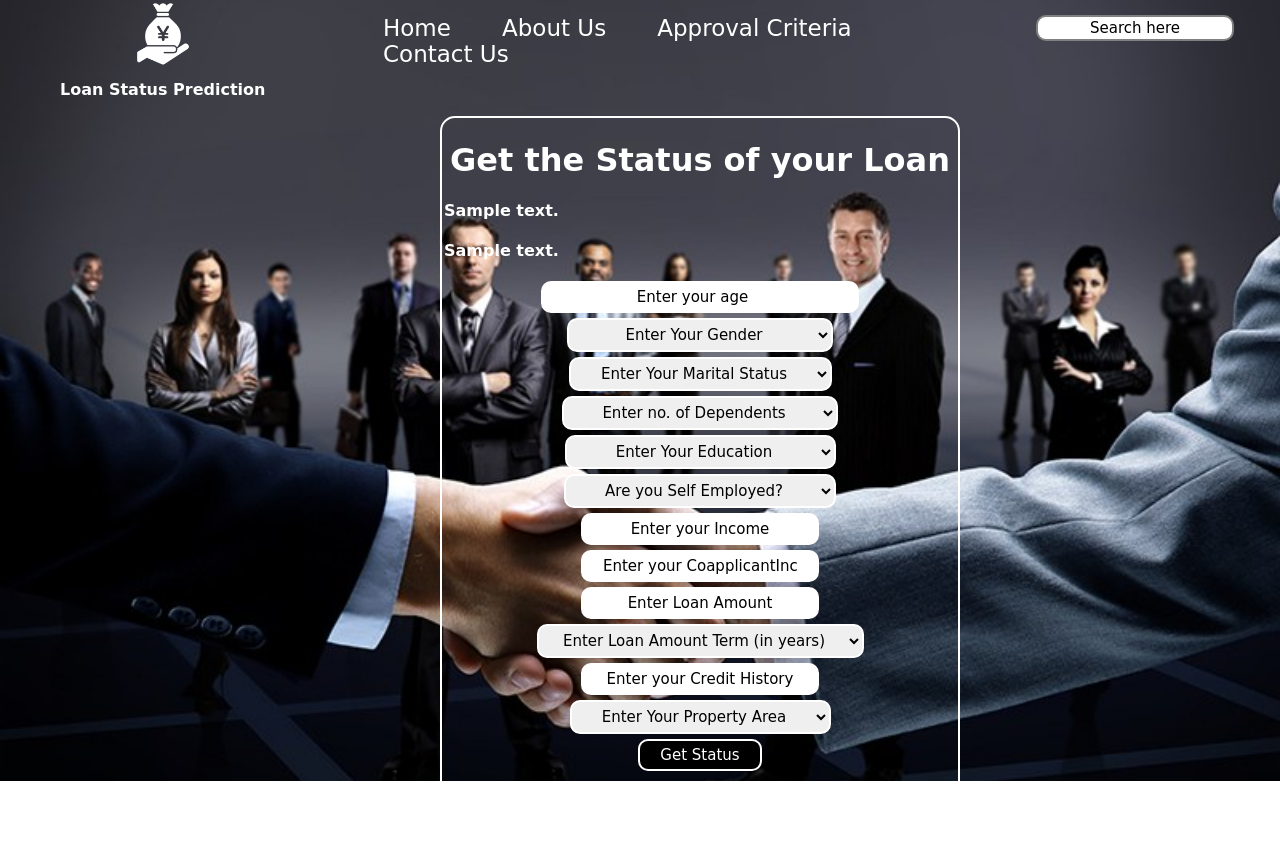
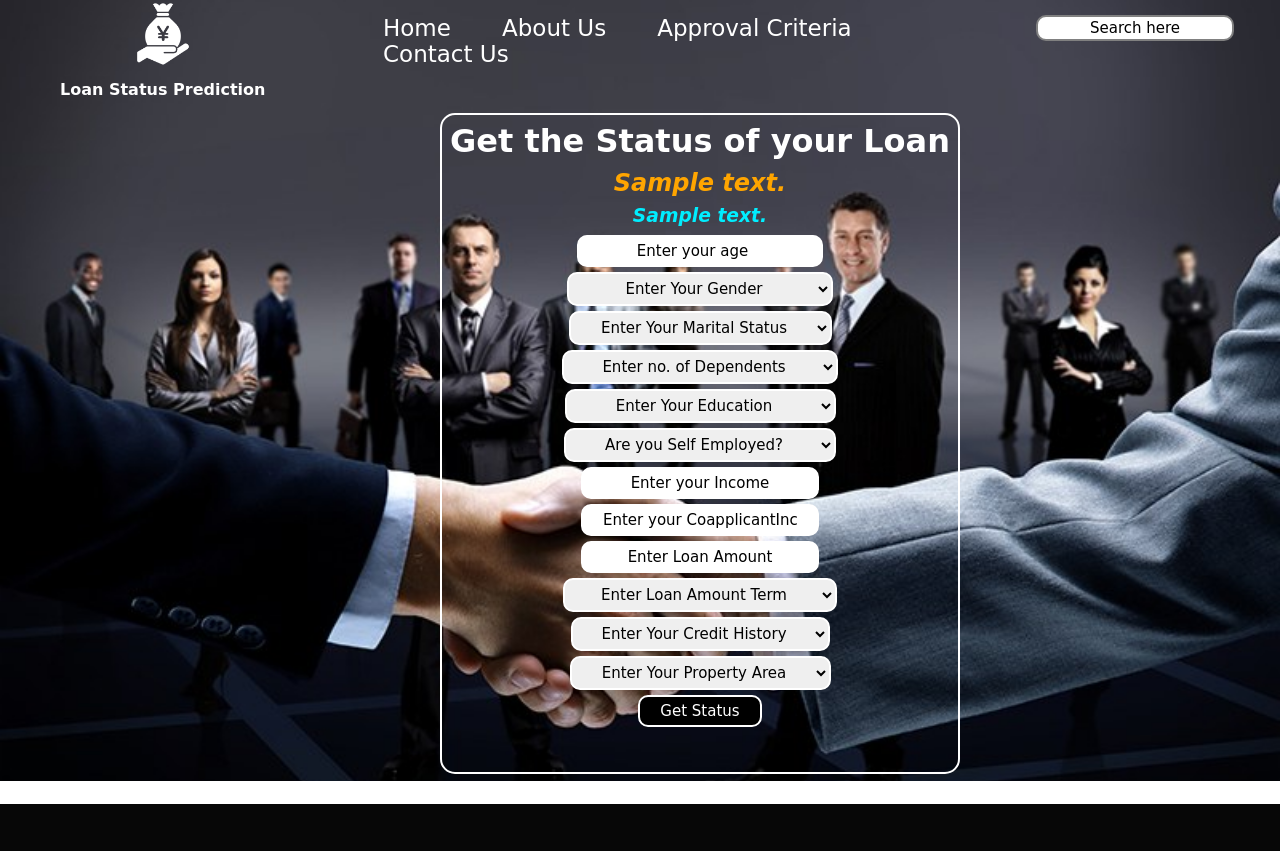
Before and after one commit to 2019atharv/Loan_Status_Prediction_System, a Flask app: template templates/index.html in a window 1280 px wide. Shown: the part 19-870 px from the top of the page. After the commit the page ends 823 px from the top, so only its background shows below. Run offline with Flask 2, Linux system fonts and the light colour scheme; the template is opened without the code that fills it: most values are stand-ins (such as "Sample title", 1, 10 or a date in 2020); parts of the project's set-up code (start-up, migrations or seed data) failed here and were passed over.

Commit message:
final commit

```diff
--- a/app.py
+++ b/app.py
@@ -2,6 +2,8 @@
 import numpy as np
 from flask import Flask, jsonify, render_template,request
 import pickle
+import pandas as pd
+from sklearn.preprocessing import StandardScaler
 
 
 app = Flask(__name__)
@@ -28,6 +30,27 @@ def predict():
     prediction = model.predict(final)
     output= prediction
 
+    # int_features = final.reshape(1,-1)
+
+    #Standarize the input data
+    # scaler = StandardScaler()
+    # scaler.fit(final)
+    # std_data = scaler.transform(final)
+    # print(std_data)
+
+    # prediction = model.predict(std_data)
+    # print(prediction)
+    if age<18:
+        return render_template('index.html',age_text='Age is less than 18')
+    if age>60:
+        return render_template('index.html',age_text='Age is greater than 60')
+
+
+    if (output[0] == 0):
+        print("Loan is Not Approved")
+    else:
+        print("Loan is Approved")
+
     # gender = request.form.values['Gender']
     # marital = request.form.values['Marital']
     # dependents = request.form.values['Dependents']
@@ -43,18 +66,14 @@ def predict():
     # prediction = model.predict(arr)
     # pred = model.predict(arr)
     # output = prediction[0]
-    print(output[0])
-    if age<18:
-        return render_template('index.html',age_text='Age is less than 18')
-    if age>60:
-        return render_template('index.html',age_text='Age is greater than 60')
+    # print(output[0])
 
-    if output[0] == 0:
-        print('Loan not approved')
-        return render_template('index.html',prediction_text='Loan is not approved')
+    if prediction[0] == 1:
+        print('Loan Approved')
+        return render_template('index.html',prediction_text='Loan is Approved')
     else:
-        print("loan approved")
-        return render_template('index.html',prediction_text='Loan is approved')
+        print("loan not Approved")
+        return render_template('index.html',prediction_text='Loan is not Approved')
 
     # print(arr)
 
--- a/static/css/style.css
+++ b/static/css/style.css
@@ -4,6 +4,7 @@ body {
     color: white;
     margin: 0px;
     padding: 0px;
+    overflow-y: hidden;
 }
 
 header::before{
@@ -106,7 +107,7 @@ header::before{
     border: 2px solid white;
     padding: 2px 2px;
     display: block;
-    margin: 33px 440px;
+    margin: 30px 440px;
     border-radius: 15px;
     width: 40%;
 
@@ -125,7 +126,27 @@ header::before{
 .container h1 {
     font-family: 'Baloo Bhai 2', cursive;
     text-align: center;
+    margin: 5px;
     /* color:rgb(19, 3, 88); */
+}
+
+.container h2 {
+    font-family: 'Baloo Bhai 2', cursive;
+    text-align: center;
+    margin:0px auto;
+    padding:4px;
+    font-style: italic;
+    color: orange;
+
+}
+.container h3 {
+    font-family: 'Baloo Bhai 2', cursive;
+    text-align: center;
+    margin:0px auto;
+    padding:4px;
+    font-style: italic;
+    color: rgb(0, 238, 255);
+
 }
 
 .form-group input{
@@ -169,8 +190,15 @@ header::before{
 #Employed{
     padding: 5px 35px;
 }
+#Term{
+    padding: 5px 32px;
+}
+
 #Property{
     padding: 5px 26px;
+}
+#Age{
+    padding: 5px 24px;
 }
 
 .form-group input:hover {
@@ -193,8 +221,3 @@ header::before{
 .btn:hover {
     background-color: grey;
 }
-
-
-#Date{
-    padding: 5px 60px;
-}
--- a/templates/index.html
+++ b/templates/index.html
@@ -11,23 +11,10 @@
 <link rel="preconnect" href="https://fonts.googleapis.com">
 <style>
 
-/* header::before{
+header::before{
     content: "";
     background: url({{ url_for('static',filename="img/loan_3.jpg") }}) no-repeat center center/cover;
     /* background-image: url({{url_for('static',filename='/img/loan_3.jpg')}}) no-repeat center center/cover; */
-    /* position: absolute;
-    top:0;
-    left:0;
-    width:100%;
-    height: 100%;
-    z-index: -1; */
-    /* opacity: 0.2; */
-
-    /* } */
-    header::before{
-    content: "";
-    background: url({{ url_for('static',filename="img/loan_3.jpg") }}) no-repeat center center/cover;
-    /* background: url('/img/loan_3.jpg') no-repeat center center/cover; */
     position: absolute;
     top:0;
     left:0;
@@ -36,7 +23,7 @@
     z-index: -1;
     /* opacity: 0.2; */
 
-}
+    }
 #Gender{
     padding: 5px 52px;
 }
@@ -249,15 +236,19 @@
     </header>
     <div class="container">
         <h1>Get the Status of your Loan</h1>
-        <h4>{{age_text}}</h4>
-        <h4>{{prediction_text}}</h4>
-        <form action='/predict' method="POST">
+        <h2>{{prediction_text}}</h2>
+        <h3>{{age_text}}</h3>
+        <form action="/predict" method="POST">
             <!-- <div class="form-group">
                 <input type="text" placeholder="Enter your Gender">
             </div> -->
+            <!-- <div class="form-group">
+                <input type="date" id="Date" name="Enter Your Date Of Birth" placeholder="Enter Your Date Of Birth">
+            </div> -->
             <div class="form-group">
-                <input type="number" placeholder="Enter your age" id="Date" name="Enter Your Date Of Birth" >
+                <input type="number" placeholder="Enter your age" id="Age" name="Enter Your Date Of Birth" >
             </div>
+
             <div class="form-group">
                 <select name = "Gender" id="Gender">
                     <option value="" disabled selected hidden>Enter Your Gender</option>
@@ -317,9 +308,10 @@
                 <input type="text" placeholder="Enter Loan Amount" name="loanAmt">
             </div>
             <div class="form-group">
-                <!-- <input type="text" placeholder="Enter Loan Amount Term (in years)" name="Term"> -->
-                <select name = "Term" id="">
-                    <option value="" disabled selected hidden>Enter Loan Amount Term (in years)</option>
+                <!-- <input type="text" placeholder="Enter Loan Amount Term" name="Term"> -->
+
+                <select name = "Term" id="Term">
+                    <option value="" disabled selected hidden>Enter  Loan  Amount Term </option>
                     <option value = 180 >Half year</option>
                     <option value = 360>One year</option>
                     <option value = 480>Two years</option>
@@ -327,7 +319,12 @@
                 </select>
             </div>
             <div class="form-group">
-                <input type="text" placeholder="Enter your Credit History" name="History">
+                <!-- <input type="text" placeholder="Enter your Credit History" name="History"> -->
+                <select name = "History" id="">
+                    <option value="" disabled selected hidden>Enter Your Credit History</option>
+                    <option value = 1>All previous debts cleared</option>
+                    <option value = 0>Previous debts pending </option>
+                </select>
             </div>
             <!-- <div class="form-group">
                 <input type="text" placeholder="Enter your Property Area">
@@ -337,7 +334,7 @@
                     <option value="" disabled selected hidden>Enter Your Property Area</option>
                     <option value = 2 >Urban</option>
                     <option value = 1>Semi-Urban</option>
-                    <option value = 0>rural</option>
+                    <option value = 0>Rural</option>
                 </select>
             </div>
             <input type="submit" class="btn" value="Get Status" ></button>
```
Also changed, not shown: loan_status_prediction_system.py (+62 -12 lines), 4 other files.
